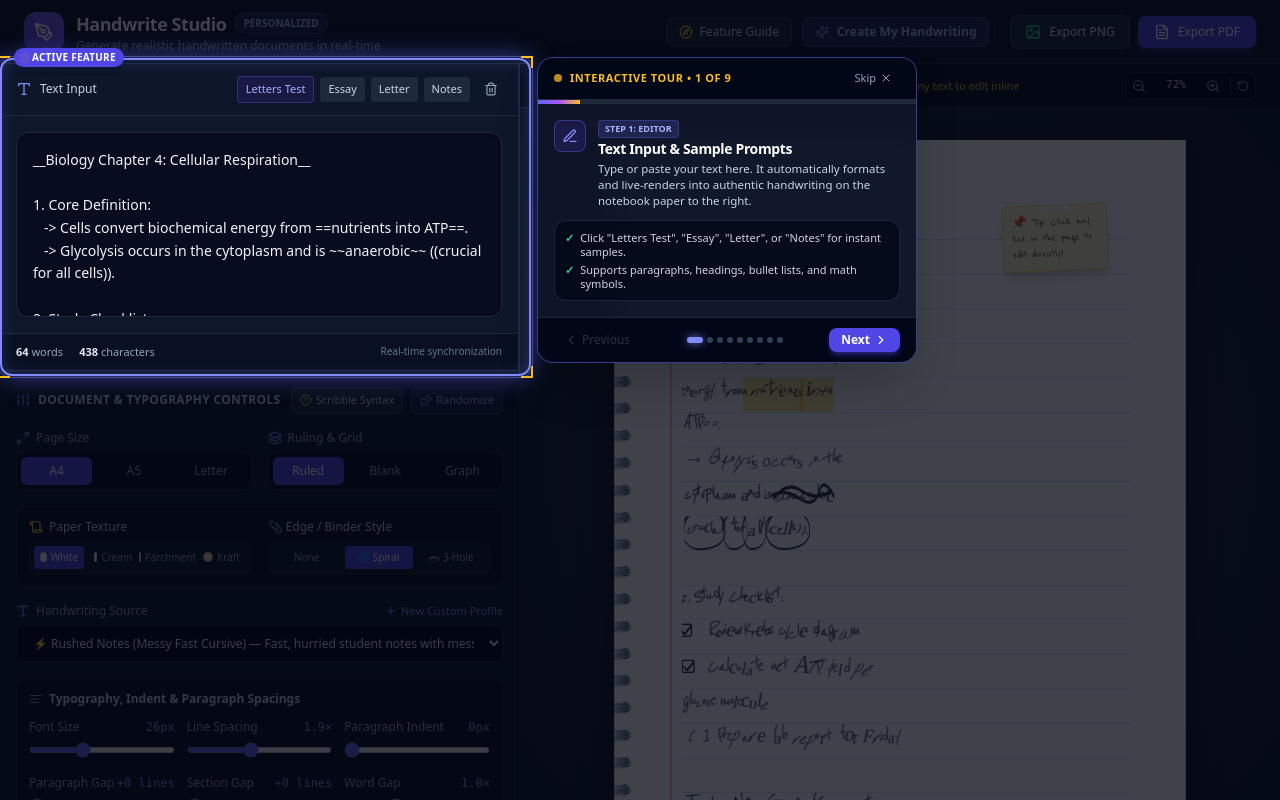
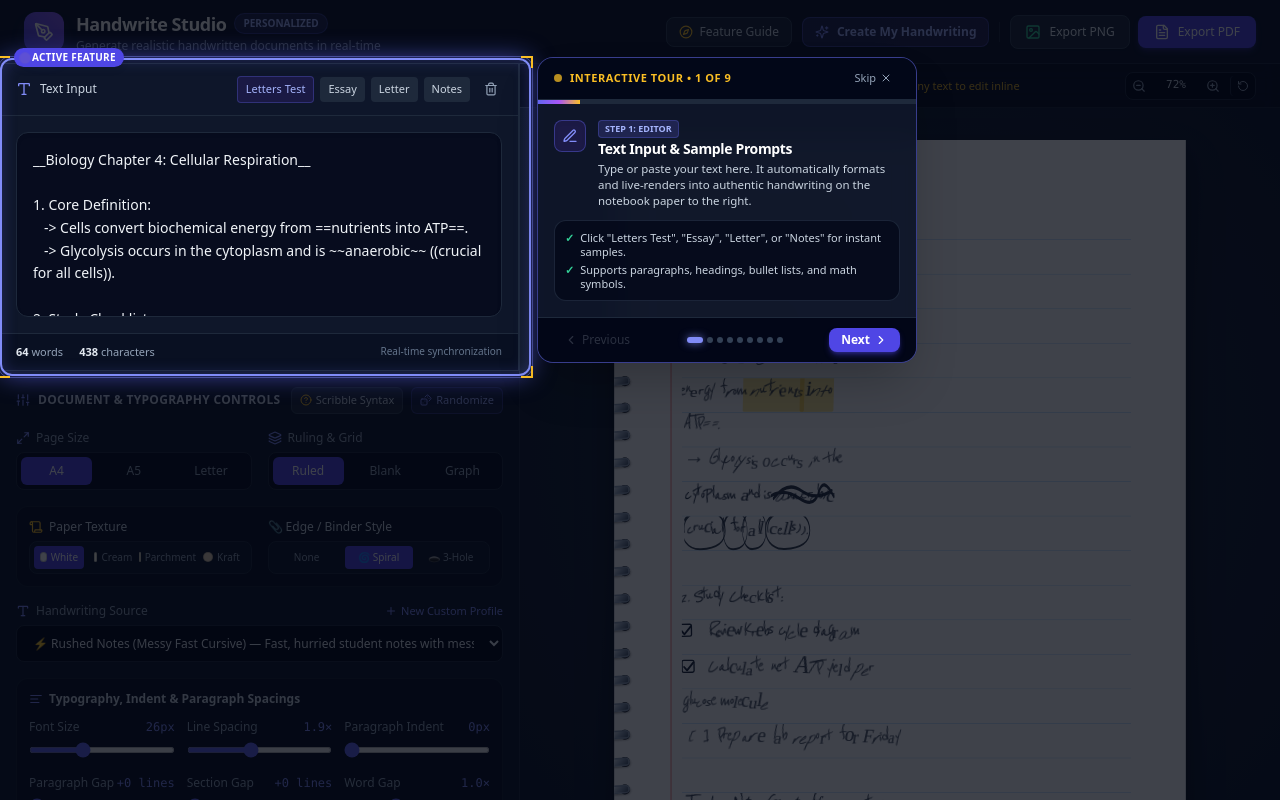
Before and after one commit to nandu65/text-to-handwrite-app, a React (Vite) app: page / in a window 1280 px wide. Built offline with nearby package versions, Linux system fonts and the light colour scheme; a web font is replaced by a local one.

Commit message:
refactor: remove sticky note feature and verify studio lighting, shadows, desk surfaces, ink & highlighter controls

```diff
--- a/src/App.tsx
+++ b/src/App.tsx
@@ -106,17 +106,6 @@
     lineDrift: true,
     wordSpacingVariation: true,
     usePersonalHandwriting: false,
-    stickyNotes: [
-      {
-        id: 'sn-welcome',
-        text: '📌 Tip: Click any line on the page to edit directly!',
-        color: 'yellow',
-        rotationDeg: -2.5,
-        topPercent: 8,
-        leftPercent: 68,
-        widthPx: 145,
-      },
-    ],
   });
 
   const [isExporting, setIsExporting] = useState<boolean>(false);
--- a/src/components/Controls.tsx
+++ b/src/components/Controls.tsx
@@ -9,7 +9,6 @@
   CameraLightingTone,
   DeskSurface,
   PageShadowDepth,
-  StickyNote,
   FONT_OPTIONS,
   INK_COLORS,
   HIGHLIGHTER_COLORS,
@@ -30,7 +29,6 @@
   Scroll,
   Highlighter,
   HelpCircle,
-  StickyNote as StickyNoteIcon,
   X,
   AlignLeft,
   MoveHorizontal,
@@ -59,35 +57,10 @@
   onDeleteProfile,
 }) => {
   const [showSyntaxGuide, setShowSyntaxGuide] = useState(false);
-  const [showStickyModal, setShowStickyModal] = useState(false);
-  const [newStickyText, setNewStickyText] = useState('');
-  const [newStickyColor, setNewStickyColor] = useState<'yellow' | 'pink' | 'cyan' | 'green'>('yellow');
 
   const handleNewSeed = () => {
     const newSeed = Math.floor(Math.random() * 100000);
     onChange({ seed: newSeed });
-  };
-
-  const handleAddStickyNote = () => {
-    if (!newStickyText.trim()) return;
-    const currentNotes = style.stickyNotes || [];
-    const newNote: StickyNote = {
-      id: 'sn-' + Date.now(),
-      text: newStickyText.trim(),
-      color: newStickyColor,
-      rotationDeg: Math.random() * 8 - 4,
-      topPercent: 8 + ((currentNotes.length * 15) % 65),
-      leftPercent: currentNotes.length % 2 === 0 ? 68 : 72,
-      widthPx: 145,
-    };
-    onChange({ stickyNotes: [...currentNotes, newNote] });
-    setNewStickyText('');
-    setShowStickyModal(false);
-  };
-
-  const handleRemoveStickyNote = (id: string) => {
-    const currentNotes = style.stickyNotes || [];
-    onChange({ stickyNotes: currentNotes.filter((n) => n.id !== id) });
   };
 
   return (
@@ -767,114 +740,7 @@
         </div>
       </div>
 
-      {/* 8. Sticky Notes Section */}
-      <div className="bg-slate-950/40 p-3 rounded-xl border border-slate-800/60 space-y-2">
-        <div className="flex items-center justify-between">
-          <label className="text-xs font-medium text-slate-300 flex items-center gap-1.5">
-            <StickyNoteIcon className="w-3.5 h-3.5 text-amber-400" />
-            <span>Pinned Sticky Notes (Margin / Corrections)</span>
-          </label>
-          <button
-            type="button"
-            onClick={() => setShowStickyModal(true)}
-            className="text-[11px] text-amber-400 hover:text-amber-300 font-medium flex items-center gap-1 transition"
-          >
-            <Plus className="w-3 h-3" />
-            <span>Add Sticky Note</span>
-          </button>
-        </div>
-
-        {style.stickyNotes && style.stickyNotes.length > 0 ? (
-          <div className="flex flex-wrap gap-2 pt-1">
-            {style.stickyNotes.map((note) => (
-              <div
-                key={note.id}
-                className="flex items-center gap-1.5 px-2 py-1 rounded bg-slate-900 border border-slate-800 text-[11px] text-slate-300"
-              >
-                <span
-                  className={`w-2 h-2 rounded-full ${
-                    note.color === 'pink'
-                      ? 'bg-pink-400'
-                      : note.color === 'cyan'
-                      ? 'bg-cyan-400'
-                      : note.color === 'green'
-                      ? 'bg-emerald-400'
-                      : 'bg-amber-400'
-                  }`}
-                />
-                <span className="max-w-[120px] truncate">{note.text}</span>
-                <button
-                  type="button"
-                  onClick={() => handleRemoveStickyNote(note.id)}
-                  className="text-slate-500 hover:text-red-400 transition ml-1"
-                >
-                  <X className="w-3 h-3" />
-                </button>
-              </div>
-            ))}
-          </div>
-        ) : (
-          <p className="text-[11px] text-slate-500">
-            No sticky notes added. Click "+ Add Sticky Note" to pin margin notes or teacher marks.
-          </p>
-        )}
-
-        {/* Modal / Card to add sticky note */}
-        {showStickyModal && (
-          <div className="p-3 bg-slate-900 rounded-lg border border-slate-700 space-y-2 mt-2">
-            <div className="flex justify-between items-center text-xs font-medium text-slate-300">
-              <span>New Sticky Note</span>
-              <button
-                type="button"
-                onClick={() => setShowStickyModal(false)}
-                className="text-slate-500 hover:text-slate-300"
-              >
-                <X className="w-3.5 h-3.5" />
-              </button>
-            </div>
-            <textarea
-              rows={2}
-              value={newStickyText}
-              onChange={(e) => setNewStickyText(e.target.value)}
-              placeholder="e.g., Remember to submit by Friday! Or Teacher Red review comment..."
-              className="w-full bg-slate-950 text-slate-200 text-xs rounded p-2 border border-slate-800 focus:border-indigo-500 outline-none resize-none"
-            />
-            <div className="flex items-center justify-between">
-              <div className="flex items-center gap-1.5">
-                {(['yellow', 'pink', 'cyan', 'green'] as const).map((c) => (
-                  <button
-                    key={c}
-                    type="button"
-                    onClick={() => setNewStickyColor(c)}
-                    className={`w-5 h-5 rounded-full border transition ${
-                      newStickyColor === c
-                        ? 'scale-125 border-white'
-                        : 'border-transparent opacity-70 hover:opacity-100'
-                    } ${
-                      c === 'pink'
-                        ? 'bg-pink-300'
-                        : c === 'cyan'
-                        ? 'bg-cyan-300'
-                        : c === 'green'
-                        ? 'bg-emerald-300'
-                        : 'bg-amber-300'
-                    }`}
-                  />
-                ))}
-              </div>
-              <button
-                type="button"
-                onClick={handleAddStickyNote}
-                className="px-3 py-1 rounded bg-indigo-600 hover:bg-indigo-500 text-white text-xs font-medium transition"
-              >
-                Pin to Page
-              </button>
-            </div>
-          </div>
-        )}
-      </div>
-
-      {/* 9. Realistic Handwriting Flow & Ink Physics */}
+      {/* 8. Realistic Handwriting Flow & Ink Physics */}
       <div className="pt-2 border-t border-slate-800/80 space-y-2 text-xs">
         <div className="flex items-center justify-between flex-wrap gap-2">
           <label className="flex items-center gap-2 cursor-pointer select-none text-slate-300">
--- a/src/components/GuidedTour.tsx
+++ b/src/components/GuidedTour.tsx
@@ -150,7 +150,7 @@
       'Preview your handwritten document in real-time with full interactive features.',
     tips: [
       'Click directly on any line of text on the paper to edit text in place.',
-      'Pin custom handwritten Sticky Notes to margins.',
+      'Auto-formats indentation, margin wrapping, and line ruling.',
       'Zoom in/out and Fit-to-Screen controls at top right.',
     ],
     preferredPlacement: 'left',
--- a/src/components/HandwritingPage.tsx
+++ b/src/components/HandwritingPage.tsx
@@ -90,8 +90,8 @@
           overflow: 'hidden',
         }}
       >
-        {/* Mobile Camera Lighting & Vignette Overlays */}
-        {style.scannerLighting && (
+        {/* Mobile Camera Lighting, Tone & Phone Shadow Overlays */}
+        {(style.scannerLighting || (style.cameraLightingTone && style.cameraLightingTone !== 'neutral')) && (
           <>
             <div
               className="scanner-lighting-overlay"
@@ -102,9 +102,11 @@
                 className={`absolute inset-0 pointer-events-none z-20 mix-blend-multiply tone-${style.cameraLightingTone}`}
               />
             )}
-            {style.cameraPhoneShadow && <div className="phone-cast-shadow" />}
           </>
         )}
+
+        {/* Smartphone silhouette cast shadow */}
+        {style.cameraPhoneShadow && <div className="phone-cast-shadow" />}
 
         {/* Paper Creases / Folds */}
         {style.paperCreases && <div className="paper-creases" />}
@@ -413,42 +415,6 @@
           })}
         </div>
 
-        {/* 3. Sticky Notes Overlay */}
-        {style.stickyNotes && style.stickyNotes.length > 0 && (
-          <div className="absolute inset-0 pointer-events-none z-30">
-            {style.stickyNotes.map((note) => {
-              const noteColorBg =
-                note.color === 'pink'
-                  ? 'bg-pink-100 border-pink-300 text-pink-950 shadow-pink-900/20'
-                  : note.color === 'cyan'
-                  ? 'bg-cyan-100 border-cyan-300 text-cyan-950 shadow-cyan-900/20'
-                  : note.color === 'green'
-                  ? 'bg-emerald-100 border-emerald-300 text-emerald-950 shadow-emerald-900/20'
-                  : 'bg-amber-100 border-amber-300 text-amber-950 shadow-amber-900/20';
-
-              return (
-                <div
-                  key={note.id}
-                  className={`absolute p-3 rounded-sm border shadow-lg font-serif text-xs ${noteColorBg}`}
-                  style={{
-                    top: `${note.topPercent}%`,
-                    left: `${note.leftPercent}%`,
-                    width: `${note.widthPx || 140}px`,
-                    transform: `rotate(${note.rotationDeg || -2}deg)`,
-                    fontFamily: style.fontFamily,
-                    fontSize: `${Math.max(13, style.fontSize * 0.65)}px`,
-                    lineHeight: 1.3,
-                  }}
-                >
-                  {/* Adhesive top strip tape */}
-                  <div className="absolute -top-2 left-1/2 -translate-x-1/2 w-10 h-3.5 bg-white/40 border border-white/60 shadow-xs rotate-1 backdrop-blur-xs rounded-xs" />
-                  <p className="whitespace-pre-wrap font-medium">{note.text}</p>
-                </div>
-              );
-            })}
-          </div>
-        )}
-
         {/* Discreet Page Number at bottom right */}
         {totalPages > 1 && (
           <div
--- a/src/types.ts
+++ b/src/types.ts
@@ -192,16 +192,6 @@
 export type EdgeStyle = 'none' | 'spiral' | 'binder-holes';
 export type HighlighterColor = 'yellow' | 'cyan' | 'pink' | 'lime';
 
-export interface StickyNote {
-  id: string;
-  text: string;
-  color: 'yellow' | 'pink' | 'cyan' | 'green';
-  rotationDeg: number;
-  topPercent: number;
-  leftPercent: number;
-  widthPx: number;
-}
-
 export type CameraLightingTone = 'neutral' | 'warm-desk' | 'cool-office' | 'dramatic-lamp' | 'golden-sunset';
 export type DeskSurface = 'none' | 'oak-wood' | 'dark-walnut' | 'marble' | 'slate';
 export type PageShadowDepth = 'none' | 'subtle' | 'floating' | 'deep';
@@ -230,7 +220,7 @@
   cameraDeskShadow?: PageShadowDepth; // desk elevation shadow
   deskSurface?: DeskSurface; // desk material behind paper
   paperCreases?: boolean; // subtle center fold and corner creases
-  highlighterColor?: HighlighterColor; // 'yellow' | 'cyan' | 'pink'
+  highlighterColor?: HighlighterColor; // 'yellow' | 'cyan' | 'pink' | 'lime'
   inkColor: string;
   inkOpacity: number;
   paperType: PaperType;
@@ -249,7 +239,6 @@
   wordSpacingVariation: boolean; // natural word gap variance
   usePersonalHandwriting: boolean; // whether to use personal glyph library
   activeProfileId?: string;
-  stickyNotes?: StickyNote[];
 }
 
 export const INK_COLORS = [
```
